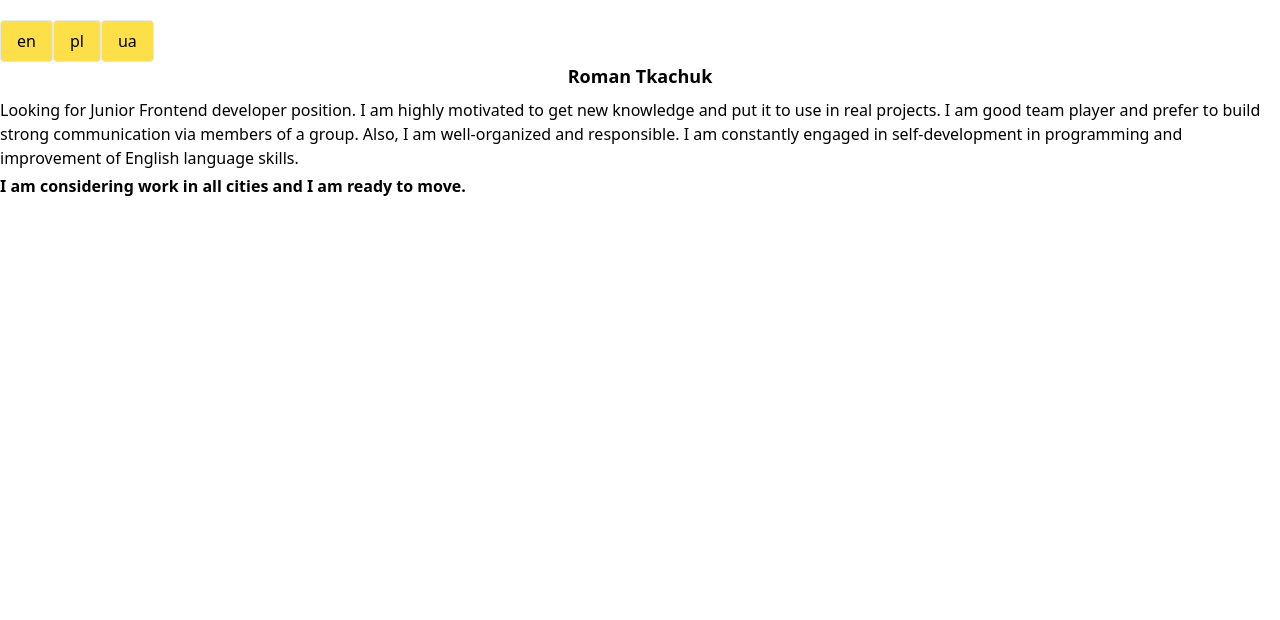
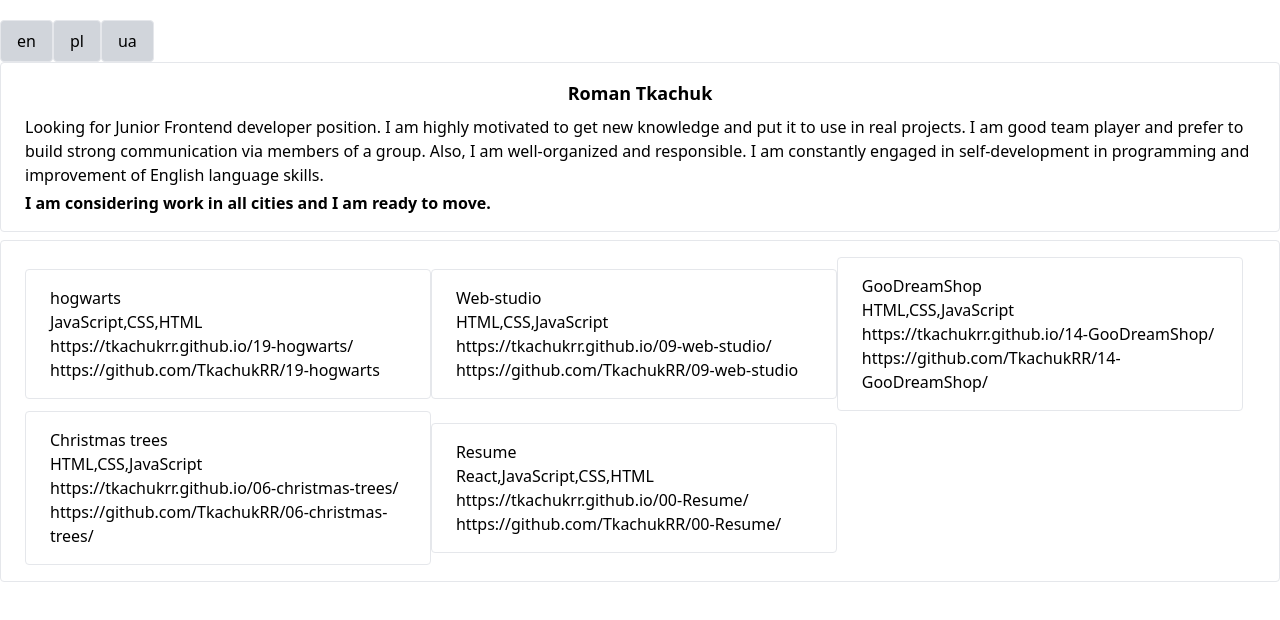
Before and after one commit to TkachukRR/22-Resume-Angular, an Angular app: page / in a window 1280 px wide. Shown: the top 620 px of the page. Built offline with nearby package versions, Linux system fonts and the light colour scheme.

Commit message:
finished projectGallery

```diff
--- a/src/app/app.component.html
+++ b/src/app/app.component.html
@@ -5,4 +5,5 @@
   ></app-langButtons>
 
   <app-introduce [info]="fullInfo" [pageLanguage]="pageLang"></app-introduce>
+  <app-projectsGallery [projectList]="fullInfo"></app-projectsGallery>
 </div>
--- a/src/app/app.component.ts
+++ b/src/app/app.component.ts
@@ -9,6 +9,7 @@ import { fullInfo as data } from './data/fullInfo';
 })
 export class AppComponent {
   fullInfo: MyInfo = data;
+
   languages = Object.keys(data.firstName);
   pageLang = Object.keys(data.firstName)[0];
 
--- a/src/app/components/introduce/introduce.component.html
+++ b/src/app/components/introduce/introduce.component.html
@@ -1,6 +1,8 @@
+<header class="py-4 px-6 border rounded mb-2">
   <h1 class="font-bold mb-2 text-center text-lg">
     {{ info.firstName[pageLanguage] | titlecase }}
     {{ info.lastName[pageLanguage] | titlecase }}
   </h1>
   <p class="mb-1">{{ info.intro[pageLanguage] }}</p>
   <span class="font-bold mb-1">{{ info.subInfo[pageLanguage] }}</span>
+</header>
--- a/src/app/components/langButtons/langButtons.component.html
+++ b/src/app/components/langButtons/langButtons.component.html
@@ -1,6 +1,6 @@
 <button
   type="button"
-  class="border py-2 px-4 rounded bg-yellow-300"
+  class="border py-2 px-4 rounded bg-gray-300"
   *ngFor="let lang of langList"
   (click)="onLangBtn(lang)"
 >
--- /dev/null
+++ b/src/app/components/projectsGallery/projectsGallery.component.html
@@ -0,0 +1,11 @@
+<ul class="py-4 px-6 border rounded flex items-center flew-row mb-2 flex-wrap">
+  <li
+    class="py-4 px-6 basis-[33%] border rounded"
+    *ngFor="let proj of projectList.projects"
+  >
+    <h3>{{ proj.title }}</h3>
+    <p>{{ proj.stack }}</p>
+    <a [href]="proj.link" class="block">{{ proj.link }}</a>
+    <a [href]="proj.urlGit" class="block">{{ proj.urlGit }}</a>
+  </li>
+</ul>
--- a/src/app/components/projectsGallery/projectsGallery.component.ts
+++ b/src/app/components/projectsGallery/projectsGallery.component.ts
@@ -0,0 +1,13 @@
+import { Component, Input } from '@angular/core';
+
+@Component({
+  selector: 'app-projectsGallery',
+  templateUrl: './projectsGallery.component.html',
+})
+export class ProjectsGalleryComponent {
+  @Input() projectList: any;
+
+  ngOnInit(): void {
+    console.log(this.projectList.projects);
+  }
+}
--- a/src/app/data/fullInfo.ts
+++ b/src/app/data/fullInfo.ts
@@ -44,31 +44,31 @@ export const fullInfo: MyInfo = Object.freeze({
   projects: [
     {
       title: 'hogwarts',
-      url: 'https://tkachukrr.github.io/19-hogwarts/',
+      link: 'https://tkachukrr.github.io/19-hogwarts/',
       urlGit: 'https://github.com/TkachukRR/19-hogwarts',
       stack: ['JavaScript', 'CSS', 'HTML'],
     },
     {
       title: 'Web-studio',
-      url: 'https://tkachukrr.github.io/09-web-studio/',
+      link: 'https://tkachukrr.github.io/09-web-studio/',
       urlGit: 'https://github.com/TkachukRR/09-web-studio',
       stack: ['HTML', 'CSS', 'JavaScript'],
     },
     {
       title: 'GooDreamShop',
-      url: 'https://tkachukrr.github.io/14-GooDreamShop/',
+      link: 'https://tkachukrr.github.io/14-GooDreamShop/',
       urlGit: 'https://github.com/TkachukRR/14-GooDreamShop/',
       stack: ['HTML', 'CSS', 'JavaScript'],
     },
     {
       title: 'Christmas trees',
-      url: 'https://tkachukrr.github.io/06-christmas-trees/',
+      link: 'https://tkachukrr.github.io/06-christmas-trees/',
       urlGit: 'https://github.com/TkachukRR/06-christmas-trees/',
       stack: ['HTML', 'CSS', 'JavaScript'],
     },
     {
       title: 'Resume',
-      url: 'https://tkachukrr.github.io/00-Resume/',
+      link: 'https://tkachukrr.github.io/00-Resume/',
       urlGit: 'https://github.com/TkachukRR/00-Resume/',
       stack: ['React', 'JavaScript', 'CSS', 'HTML'],
     },
```
Also changed, not shown: src/app/app.module.ts (+7 -1 lines), 1 other file (tests, documents, lock files or other folders). Lines whose indentation alone changed are shown as unchanged.
